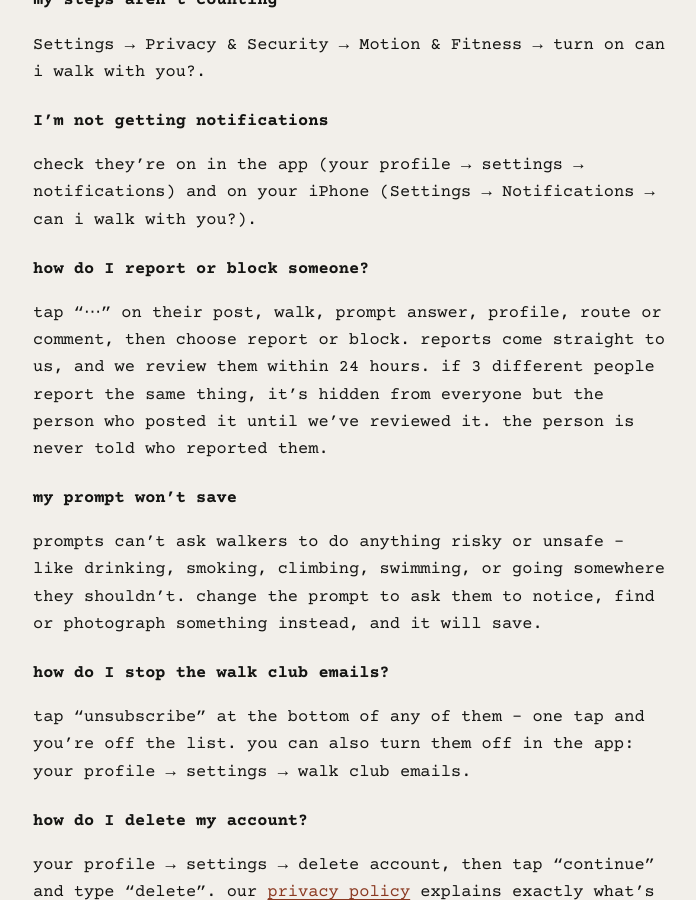
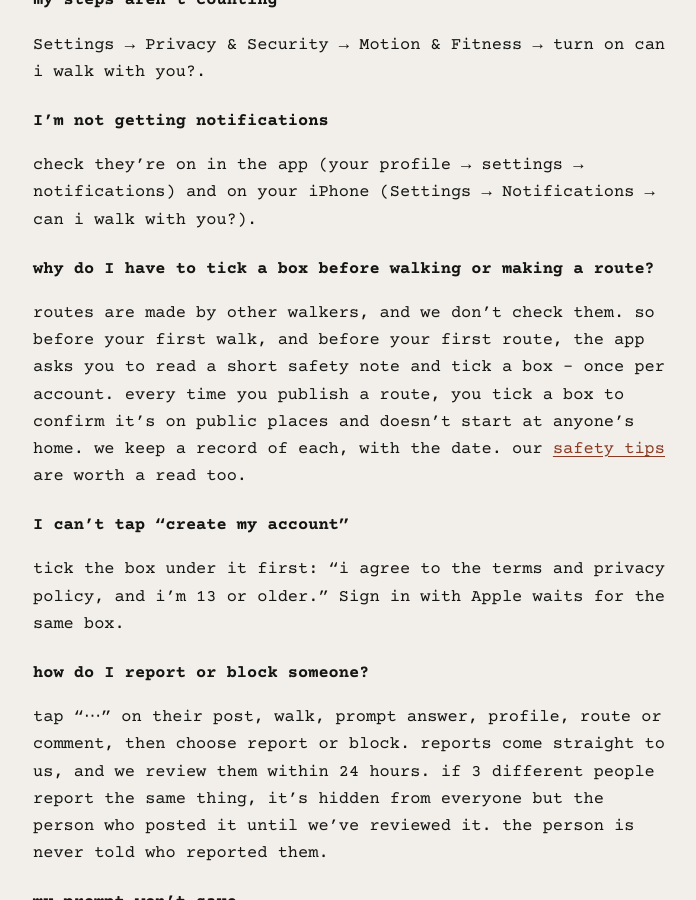
Before and after one commit to thorayaaa/caniwalkwithyou-site, a Jekyll site: the page built from support.md, in a window 1280 px wide and 900 px high, scrolled down 1207 px. Shown: the whole window, without its empty margins (287-983 px from the left). Built offline with Jekyll 4.4.1, drawn with Linux system fonts in a browser that asks for light colours.

Commit message:
Privacy: the safety agreements you tick (which box, its words, the date), deleted with the account; support: why the boxes, and "create my account" waits for the terms box
Co-Authored-By: Claude Opus 5.5 <noreply@anthropic.com>

```diff
--- a/support.md
+++ b/support.md
@@ -33,6 +33,12 @@ Settings → Privacy & Security → Motion & Fitness → turn on can i walk with
 ### I'm not getting notifications
 check they're on in the app (your profile → settings → notifications) and on your iPhone (Settings → Notifications → can i walk with you?).
 
+### why do I have to tick a box before walking or making a route?
+routes are made by other walkers, and we don't check them. so before your first walk, and before your first route, the app asks you to read a short safety note and tick a box - once per account. every time you publish a route, you tick a box to confirm it's on public places and doesn't start at anyone's home. we keep a record of each, with the date. our [safety tips](/safety/) are worth a read too.
+
+### I can't tap "create my account"
+tick the box under it first: "i agree to the terms and privacy policy, and i'm 13 or older." Sign in with Apple waits for the same box.
+
 ### how do I report or block someone?
 tap "⋯" on their post, walk, prompt answer, profile, route or comment, then choose report or block. reports come straight to us, and we review them within 24 hours. if 3 different people report the same thing, it's hidden from everyone but the person who posted it until we've reviewed it. the person is never told who reported them.
 
```
Also changed, not shown: privacy.md (+2 -2 lines).
